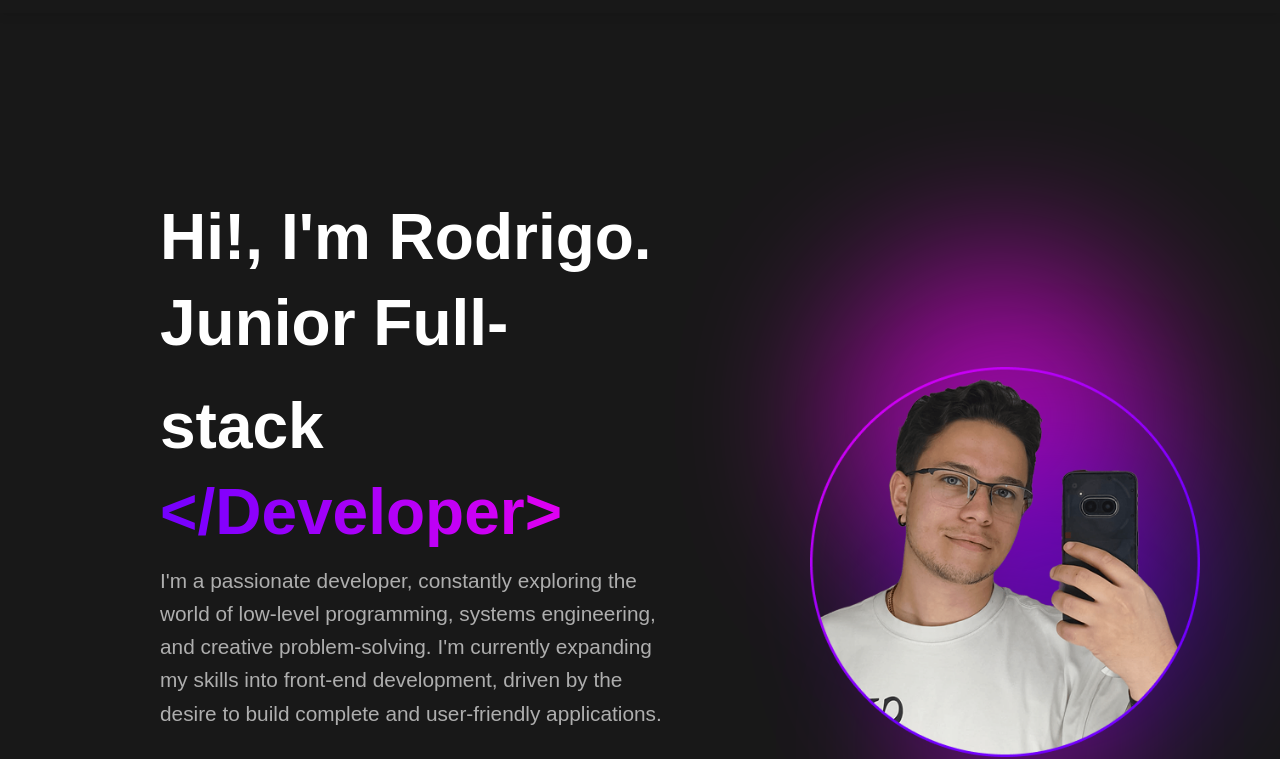
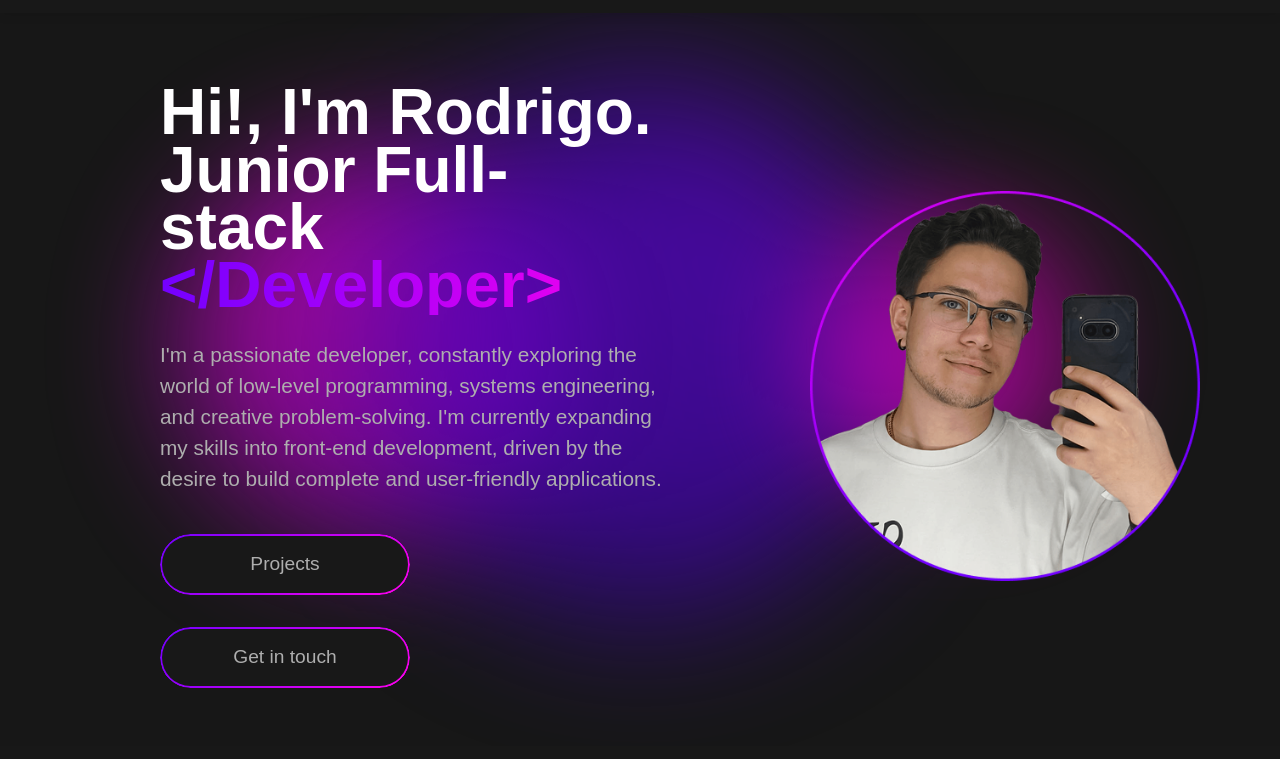
Before and after one commit to rodrigo-fari/B4F-Portifolio, a plain HTML site: page index.html in a window 1280 px wide. Shown: the part 54-813 px from the top of the page. Drawn offline with Linux system fonts and the light colour scheme.

Commit message:
Fixed spacing and centralization + JS file for background animation.

```diff
--- a/index.html
+++ b/index.html
@@ -5,8 +5,10 @@
 	<meta charset="UTF-8">
 	<meta name="viewport" content="width=device-width, initial-scale=1.0">
 	<link rel="stylesheet" href="src/css/style.css">
+	<script src="src/js/script.js"></script>
 	<title>Rodrigo Faria | Fullstack Junior Dev</title>
 </head>
+
 <body>
 
 
@@ -48,7 +50,8 @@
 					<p class="gradientText">&lt;/Developer&gt;</p>
 				</div>
 
-				<p class="welcomeMessage">I'm a passionate developer, constantly exploring the world of low-level programming, systems
+				<p class="welcomeMessage">I'm a passionate developer, constantly exploring the world of low-level
+					programming, systems
 					engineering, and creative problem-solving. I'm currently expanding my skills into front-end
 					development, driven by the desire to build complete and user-friendly applications.</p>
 
@@ -61,14 +64,10 @@
 			<!-- Div responsable to store elipses effect + Profile picture -->
 			<div class="pictureRightSide">
 				<div class="profile-wrapper">
-				<div class="blur-circle circle1"></div>
-				<div class="blur-circle circle2"></div>
-				<div class="blur-circle circle3"></div>
-				<div class="profile-pic">
-					<img src="src/assets/Rodrigo Faria.png" alt="Foto de Perfil">
+					<div class="profile-pic">
+						<img src="src/assets/Rodrigo Faria.png" alt="Foto de Perfil">
+					</div>
 				</div>
-    </div>
-</div>
 			</div>
 		</section>
 
@@ -113,4 +112,5 @@
 		</div>
 	</footer>
 </body>
+
 </html>
--- a/src/css/style.css
+++ b/src/css/style.css
@@ -1,4 +1,3 @@
-
 /*
 ===========================================================================================
 						PORTFÓLIO RODRIGO FARIA - CSS
@@ -18,25 +17,52 @@
 }
 
 html {
-	scroll-padding-top: 80px; /* Espaçamento para navegação fixa */
-	scroll-behavior: smooth; /* Rolagem suave entre seções */
+	scroll-padding-top: 80px;
+	/* Espaçamento para navegação fixa */
+	scroll-behavior: smooth;
+	/* Rolagem suave entre seções */
 }
 
 body {
 	font-family: 'Arial', sans-serif;
 	line-height: 1.6;
 	color: #333;
-	background-color: #181818; /* Fundo escuro principal */
+	background-color: #181818;
+	/* Fundo escuro principal */
+	position: relative;
+	/* Importante para permitir elementos filhos com position absolute/fixed */
+}
+
+/* Overlay escuro para garantir legibilidade do conteúdo */
+body::before {
+	content: '';
+	position: fixed;
+	top: 0;
+	left: 0;
+	width: 100vw;
+	height: 100vh;
+	background-color: rgba(24, 24, 24, 0.7);
+	z-index: 1;
+	pointer-events: none;
 }
 
 /* Configurações básicas de tipografia */
-h1, h2, h3, h4, h5, h6 {
+h1,
+h2,
+h3,
+h4,
+h5,
+h6 {
 	margin-bottom: 1rem;
 	font-weight: 600;
 }
 
 p {
-	margin-bottom: 1rem;
+	margin-bottom: 0;
+}
+
+.home .title p:not(:last-child) {
+	margin-bottom: 0;
 }
 
 a {
@@ -67,7 +93,8 @@ section {
 .title .gradientText {
 	background-image: linear-gradient(to right, #7300ff, #ff00ee);
 	background-clip: text;
-	-webkit-background-clip: text; /* Compatibilidade WebKit */
+	-webkit-background-clip: text;
+	/* Compatibilidade WebKit */
 	color: transparent;
 }
 
@@ -135,7 +162,8 @@ section {
 header {
 	background-color: #181818;
 	box-shadow: 0 2px 10px rgba(0, 0, 0, 0.1);
-	position: fixed; /* Header fixo no topo */
+	position: fixed;
+	/* Header fixo no topo */
 	z-index: 1000;
 	top: 0;
 	width: 100%;
@@ -180,7 +208,8 @@ header .container {
 nav {
 	position: absolute;
 	left: 50%;
-	transform: translateX(-50%); /* Centraliza o menu */
+	transform: translateX(-50%);
+	/* Centraliza o menu */
 }
 
 nav ul {
@@ -226,7 +255,8 @@ nav a:hover::after {
 */
 
 main {
-	margin-top: 80px; /* Compensa a altura do header fixo */
+	margin-top: 80px;
+	/* Compensa a altura do header fixo */
 }
 
 /*
@@ -235,37 +265,51 @@ main {
 ===========================================================================================
 */
 
-.home {	background-color: #181818;
+.home {
+	background-color: transparent;
 	color: white;
 	display: flex;
 	align-items: center;
-	padding: 20vh 4rem 20vh 10rem;
-	min-height: 80vh;
+	justify-content: center;
+	padding: 0 4rem 0 10rem;
+	min-height: calc(100vh - 80px);
+	margin-top: -80px;
+	padding-top: 80px;
 	gap: 2rem;
+	position: relative;
+	z-index: 3;
 }
 
 /* Lado esquerdo - Conteúdo textual */
 .contentLeftSide {
 	display: flex;
 	flex-direction: column;
+	justify-content: center;
 	width: 50%;
 	flex: 1;
+}
+
+/* Container do título */
+.home .title {
+	margin-bottom: 1rem;
 }
 
 /* Título principal */
 .home .title p {
 	font-size: 4em;
 	font-weight: bolder;
-	margin-bottom: -1rem;
+	margin-bottom: 0;
+	line-height: 0.9;
 }
 
 /* Mensagem de boas-vindas */
 .welcomeMessage {
 	color: #aeaeae;
 	font-size: 1.3rem;
-	margin-bottom: 2rem;
-	margin-top: 1rem;
+	margin-bottom: 0;
+	margin-top: 0.5rem;
 	max-width: 800px;
+	line-height: 1.5;
 }
 
 /* Container dos botões principais */
@@ -273,18 +317,69 @@ main {
 	display: flex;
 	gap: 2rem;
 	flex-wrap: wrap;
-	margin-top: 2rem;
+	margin-top: 2.5rem;
+}
+
+/* Círculos de fundo animados */
+.background-circles {
+	position: fixed;
+	top: 0;
+	left: 0;
+	width: 100vw;
+	height: 100vh;
+	pointer-events: none;
+	z-index: 2;
+	overflow: hidden;
+	transform-origin: center center;
+	/* Rotação ao redor do centro da tela */
+}
+
+/* Círculos com blur */
+.blur-circle {
+	position: absolute;
+	border-radius: 50%;
+	filter: blur(80px);
+	opacity: 0.6;
+	transition: all 0.3s ease-out;
+	transform-origin: center center;
+}
+
+/* Círculos dispostos horizontalmente para rotação em grupo */
+.circle1 {
+	width: 500px;
+	height: 500px;
+	background: radial-gradient(ellipse at 30% 30%, #ff00ff, #8800aa);
+	top: 50%;
+	left: 10%;
+	transform: translateY(-50%);
+}
+
+.circle2 {
+	width: 600px;
+	height: 600px;
+	background: radial-gradient(ellipse at 70% 30%, #6d00ff, #3300aa);
+	top: 50%;
+	left: 50%;
+	transform: translate(-50%, -50%);
+}
+
+.circle3 {
+	width: 400px;
+	height: 400px;
+	background: radial-gradient(ellipse at 30% 70%, #ff00ee, #aa0088);
+	top: 50%;
+	right: 10%;
+	transform: translateY(-50%);
 }
 
 /* Lado direito - Espaço para foto/elementos visuais */
 .pictureRightSide {
 	display: flex;
-	padding-top: 200px;
 	width: 50%;
 	flex: 1;
 	align-items: center;
 	justify-content: center;
-	min-height: 400px;
+	min-height: calc(100vh - 80px);
 }
 
 .profile-wrapper {
@@ -293,50 +388,16 @@ main {
 	height: 300px;
 }
 
-/* Círculos com blur */
-.blur-circle {
-	position: absolute;
-	border-radius: 50%;
-	filter: blur(80px);
-	opacity: 0.6;
-	z-index: 0;
-}
-
-/* MENOR (base) */
-.circle3 {
-	width: 150px;
-	height: 150px;
-	background: #ff00ff;
-	bottom: 0px;
-	left: 125px;
-}
-
-.circle2 {
-	width: 280px;
-	height: 280px;
-	background: #6d00ff;
-	bottom: 90px;
-	left: 100px;
-}
-
-.circle1 {
-	width: 320px;
-	height: 320px;
-	background: #ff00ff;
-	bottom: 240px;
-	left: 30px;
-}
-
-
 /* Foto de perfil */
 .profile-pic {
 	position: absolute;
-	top: -50%;
+	top: 50%;
 	left: 0;
 	width: 130%;
 	height: 130%;
 	z-index: 2;
 	display: flex;
+	transform: translateY(-50%);
 }
 
 .profile-pic img {
@@ -358,8 +419,11 @@ main {
 	padding: 0;
 	padding-left: 4rem;
 	max-width: 100vw;
+	height: 100vh;
 	margin: 0 auto;
-	background-color: #181818;
+	background-color: transparent;
+	position: relative;
+	z-index: 3;
 }
 
 /* Títulos das seções */
@@ -379,10 +443,12 @@ main {
 */
 
 footer {
-	background-color: #181818;
+	background-color: transparent;
 	color: #aeaeae;
 	padding: 2rem 0;
 	align-items: center;
+	position: relative;
+	z-index: 3;
 }
 
 .footer-content {
@@ -457,6 +523,7 @@ footer {
 */
 
 @media (max-width: 768px) {
+
 	/* Header responsivo */
 	header .container {
 		flex-direction: column;
--- /dev/null
+++ b/src/js/script.js
@@ -0,0 +1,59 @@
+// Efeito de rotação dos círculos de fundo baseado no scroll
+document.addEventListener('DOMContentLoaded', function () {
+	// Criar os círculos de fundo
+	const backgroundCircles = document.createElement('div');
+	backgroundCircles.className = 'background-circles';
+
+	// Criar os três círculos
+	const circle1 = document.createElement('div');
+	circle1.className = 'blur-circle circle1';
+
+	const circle2 = document.createElement('div');
+	circle2.className = 'blur-circle circle2';
+
+	const circle3 = document.createElement('div');
+	circle3.className = 'blur-circle circle3';
+
+	// Adicionar círculos ao container
+	backgroundCircles.appendChild(circle1);
+	backgroundCircles.appendChild(circle2);
+	backgroundCircles.appendChild(circle3);
+
+	// Adicionar ao body
+	document.body.appendChild(backgroundCircles);
+
+	// Função para animar os círculos baseado no scroll
+	function animateCircles() {
+		const scrollTop = window.pageYOffset || document.documentElement.scrollTop;
+		const maxScroll = document.documentElement.scrollHeight - window.innerHeight;
+		const scrollProgress = Math.max(0, Math.min(1, scrollTop / maxScroll));
+
+		// Calcular rotação global (360 graus para scroll completo)
+		const globalRotation = scrollProgress * 360;
+
+		// Aplicar rotação global no container inteiro
+		const container = document.querySelector('.background-circles');
+		if (container) {
+			container.style.transform = `rotate(${globalRotation}deg)`;
+		}
+
+		// Calcular variações de escala baseadas no scroll
+		// Usando diferentes frequências para cada círculo
+		const scale1 = 0.8 + (Math.sin(scrollProgress * Math.PI * 4) * 0.3); // Varia entre 0.5 e 1.1
+		const scale2 = 0.9 + (Math.sin(scrollProgress * Math.PI * 3) * 0.2); // Varia entre 0.7 e 1.1
+		const scale3 = 0.7 + (Math.sin(scrollProgress * Math.PI * 5) * 0.4); // Varia entre 0.3 e 1.1
+
+		// Aplicar escalas diferentes mantendo as posições originais
+		circle1.style.transform = `translateY(-50%) scale(${scale1})`;
+		circle2.style.transform = `translate(-50%, -50%) scale(${scale2})`;
+		circle3.style.transform = `translateY(-50%) scale(${scale3})`;
+	}
+
+	// Adicionar listener de scroll
+	window.addEventListener('scroll', function () {
+		animateCircles();
+	});
+
+	// Chamar uma vez para definir posição inicial
+	animateCircles();
+});
```
Also changed, not shown: style.css (added), 1 other file.
